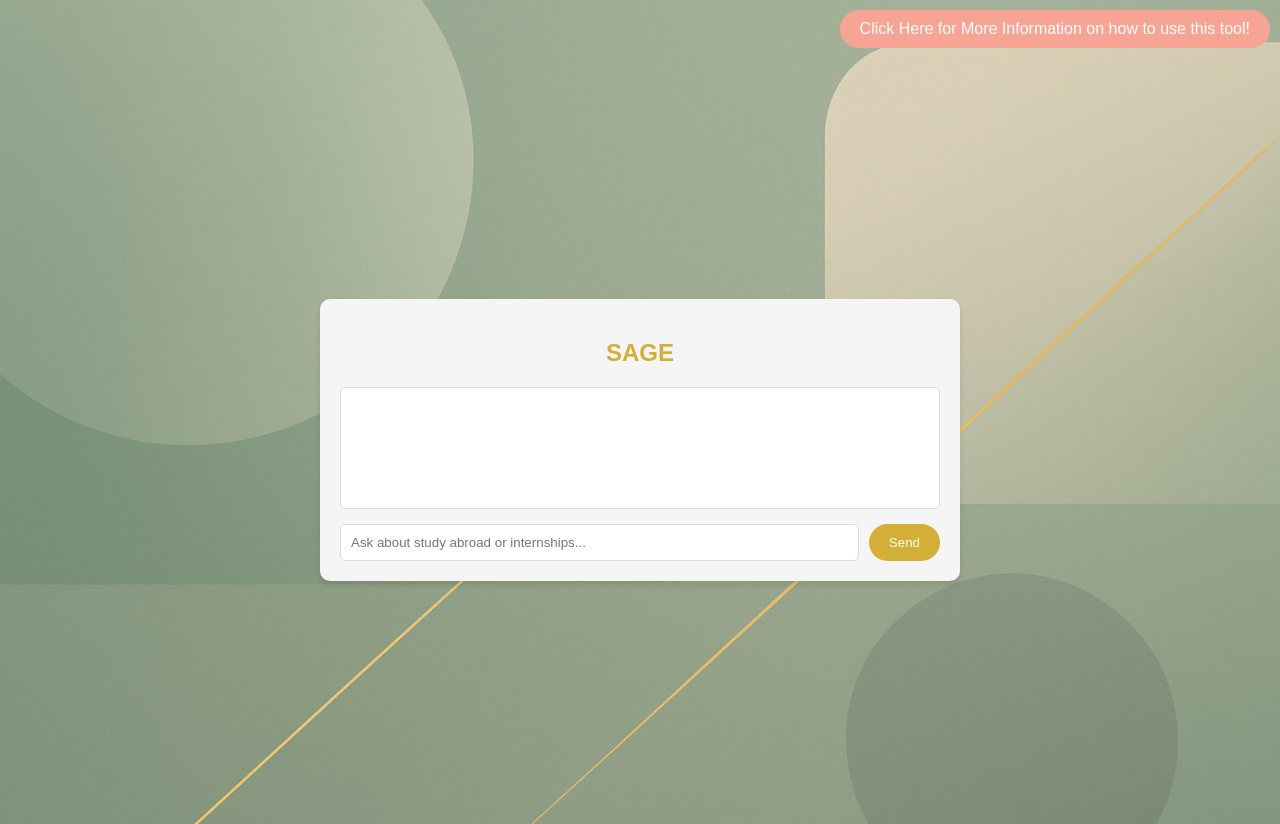
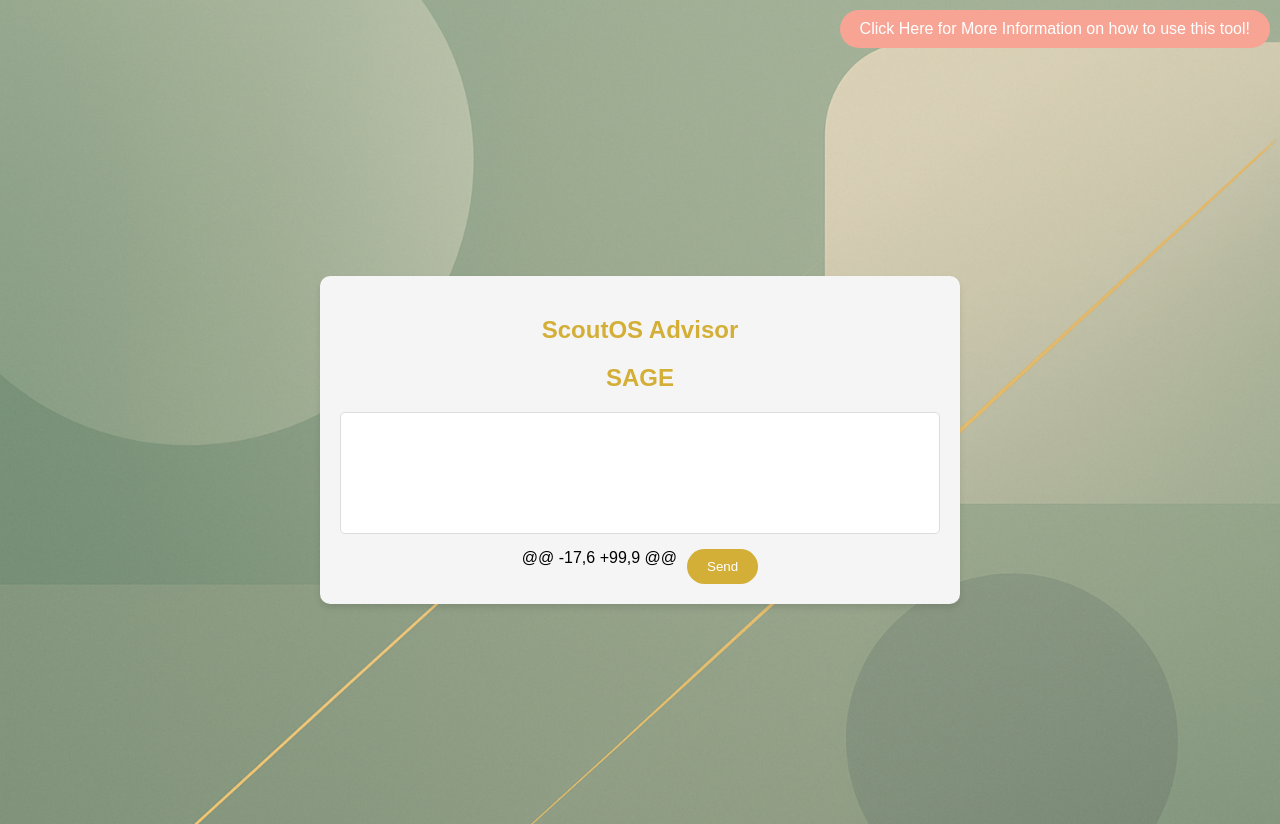
Before and after one commit to JeremieASC21/SAGE, a Flask app: page / in a window 1280 px wide. Shown: the top 824 px of the page. Run offline with Flask 3, Linux system fonts and the light colour scheme.

Commit message:
Updated index.html file

```diff
--- a/templates/index.html
+++ b/templates/index.html
@@ -1,6 +1,7 @@
 <!DOCTYPE html>
 <html>
 <head>
+    <title>ScoutOS Study Abroad Chatbot</title>
     <title>SAGE</title>
     <link rel="stylesheet" href="/static/css/style.css">
 
@@ -91,11 +92,15 @@
 <body>
 
 <div class="chat-container">
+
+    <h2>ScoutOS Advisor</h2>
+
     <h2>SAGE</h2>
     <div id="chat-window" class="chat-window"></div>
 
     <div class="input-container">
-        <input type="text" id="user-input" placeholder="Ask about study abroad or internships...">
+
+@@ -17,6 +99,9 @@
         <button onclick="sendMessage()">Send</button>
     </div>
 
@@ -105,5 +110,3 @@
 </div>
 
 <script src="/static/js/chat.js"></script>
-</body>
-</html>
```
